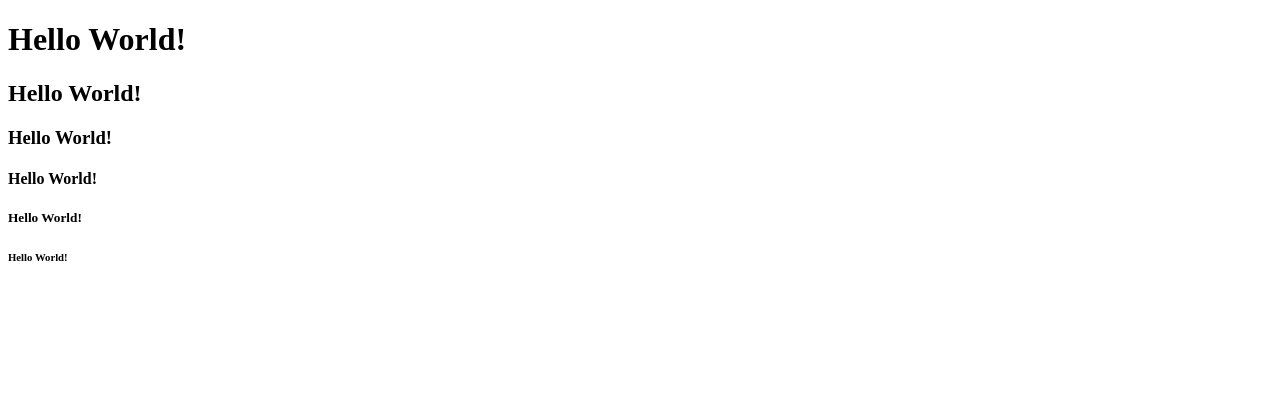
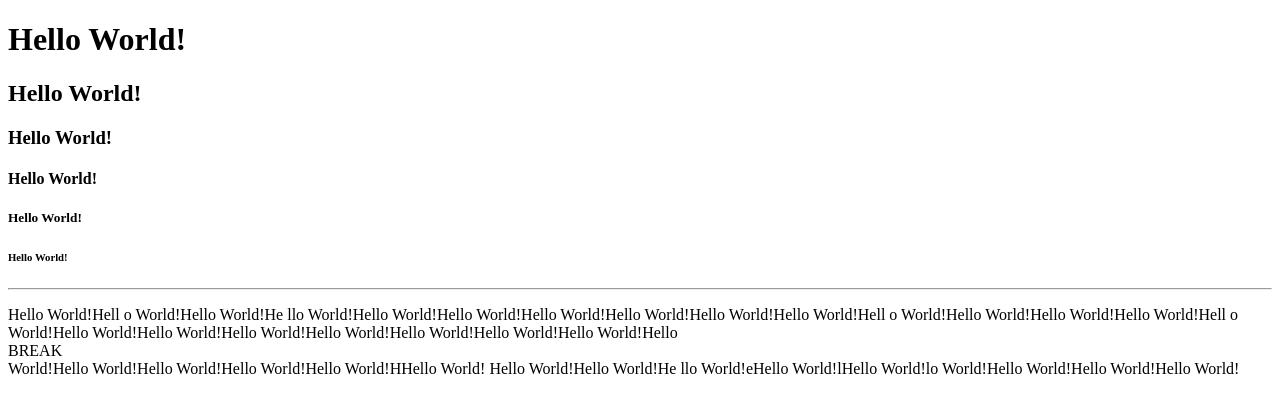
Before and after one commit to luowewe/LR_HTML-CSS-review2026, a plain HTML site: page index.html in a window 1280 px wide. Drawn offline with Linux system fonts and the light colour scheme.

Commit message:
paragraph and break

```diff
--- a/index.html
+++ b/index.html
@@ -12,7 +12,20 @@
         <h4>Hello World!</h4>
         <h5>Hello World!</h5>
         <h6>Hello World!</h6>
-
+        <hr>
+        <p>Hello World!Hell
+            o World!Hello World!He
+            llo World!Hello World!Hello World!Hello
+            World!Hello World!Hello World!Hello World!Hell
+            o World!Hello World!Hello World!Hello World!Hell
+            o World!Hello World!Hello World!Hello World!Hello
+             World!Hello World!Hello World!Hello World!Hello
+             <br>BREAK <br>
+             World!Hello World!Hello World!Hello World!Hello World!HHello World!
+            Hello World!Hello World!He
+            llo World!eHello World!lHello
+            World!lo World!Hello World!Hello
+            World!Hello World!</p>
 
     </body>
 </html>
```
